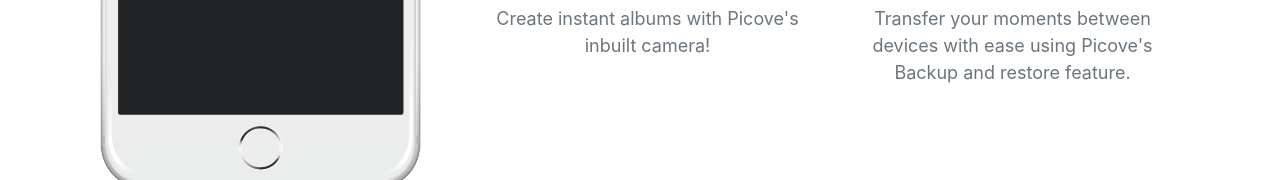
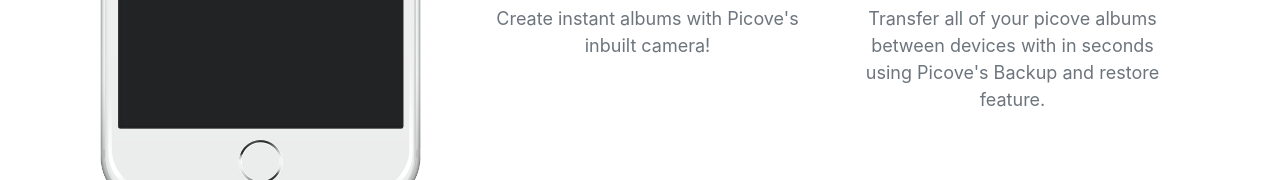
Before and after one commit to Picove/Picove.github.io, a website with bundled scripts: page index.html in a window 1280 px wide. Shown: the part 2784-2964 px from the top of the page. Built offline with nearby package versions, Linux system fonts and the light colour scheme; a web font is replaced by a local one.

Commit message:
Update index.html

```diff
--- a/index.html
+++ b/index.html
@@ -161,7 +161,7 @@ a {
                 <div class="feature-item">
 <img src="https://img.icons8.com/ios/64/000000/data-in-both-directions.png">
                   <h3>Transfer Moments</h3>
-                  <p class="text-muted">Transfer your moments between devices with ease using Picove's Backup and restore feature.</p>
+                  <p class="text-muted">Transfer all of your picove albums between devices with in seconds using Picove's Backup and restore feature.</p>
                 </div>
               </div>
                   </div>
```
